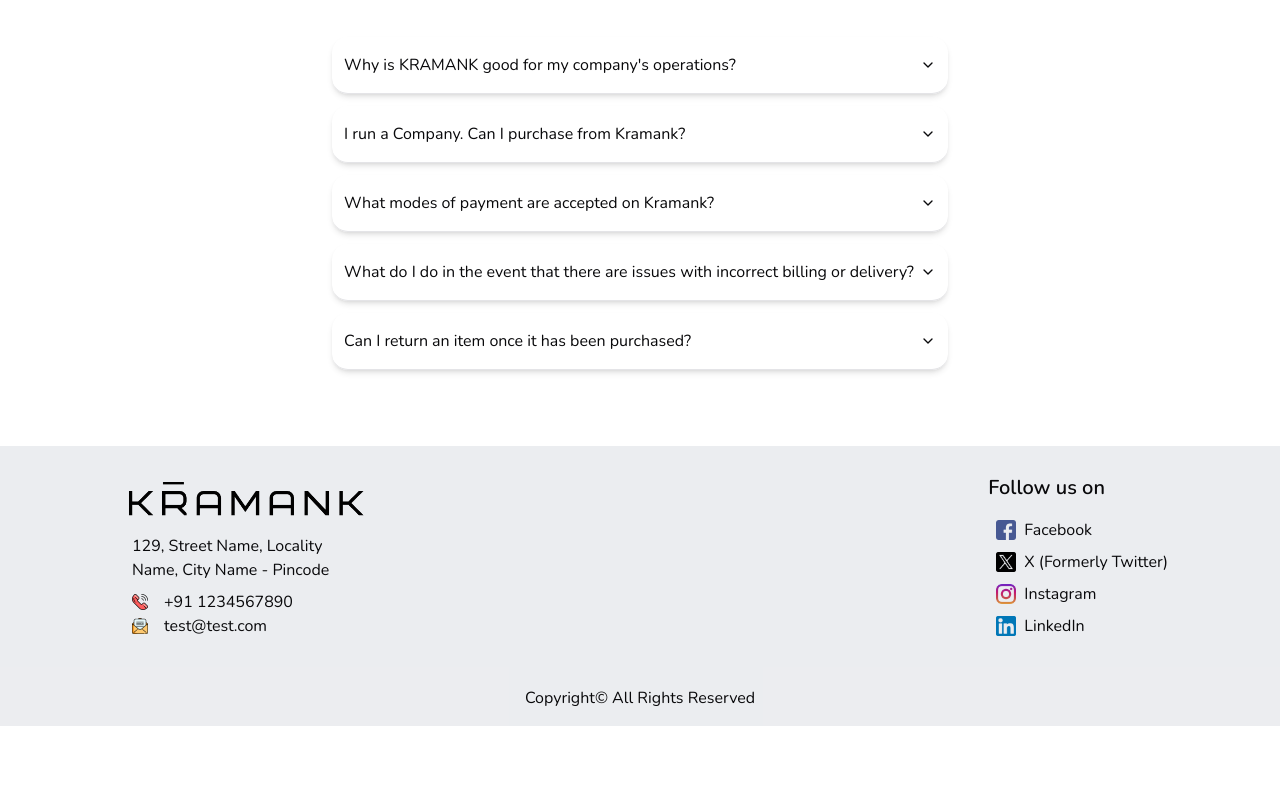
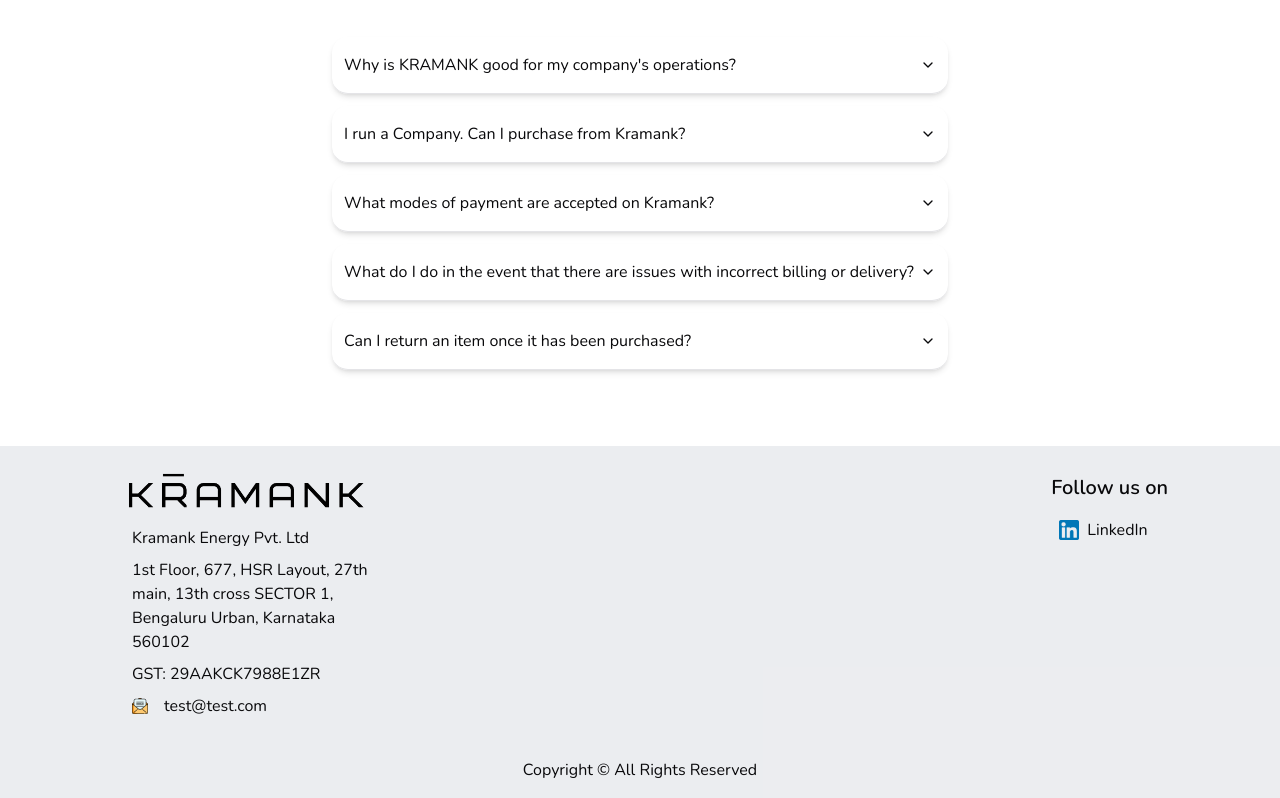
Before and after one commit to asif-choudhari/kramank-ui, a React (Vite) app: page / in a window 1280 px wide. Shown: the part 1874-2672 px from the top of the page. Before the commit the page ends 2600 px from the top, so only its background shows below. Built offline with nearby package versions, Linux system fonts and the light colour scheme.

Commit message:
landing page address

```diff
--- a/src/area/landing-page/landing-page.tsx
+++ b/src/area/landing-page/landing-page.tsx
@@ -25,7 +25,7 @@ import {
 } from "@/components/ui/accordion";
 import { Card } from "@/components/ui/card";
 import Autoplay from "embla-carousel-autoplay";
-import { useNavigate } from "react-router-dom";
+import { Link, useNavigate } from "react-router-dom";
 import { RoutePath } from "@/routes/paths";
 
 function LandingPage() {
@@ -156,14 +156,17 @@ function LandingPage() {
         </Accordion>
       </div>
       <div className="p-4 bg-gray-200/75 flex flex-col items-center justify-center">
-        <div className="mb-10 lg:px-24 w-full flex flex-col sm:flex-row items-center justify-between">
+        <div className="mb-10 lg:px-24 w-full flex flex-col sm:flex-row justify-between">
           <div>
             <img src={logoWithoutBackgroungImage} alt="logo" className="h-16" />
             <div className="px-5">
+              <div className="mb-2 w-60">Kramank Energy Pvt. Ltd</div>
               <div className="mb-2 w-60">
-                129, Street Name, Locality Name, City Name - Pincode
+                1st Floor, 677, HSR Layout, 27th main, 13th cross SECTOR 1,
+                Bengaluru Urban, Karnataka 560102
               </div>
-              <span className="flex items-center">
+              <div className="mb-2 w-60">GST: 29AAKCK7988E1ZR</div>
+              <span className="flex items-center hidden">
                 <img src={phoneImage} alt="phone" className="h-4 mr-4" />
                 +91 1234567890
               </span>
@@ -175,22 +178,24 @@ function LandingPage() {
           </div>
           <div className="pt-10 sm: pt-3 text-xl font-bold flex flex-col items-center sm:items-start">
             Follow us on
-            <ul className="pt-2 flex justify-center sm:block">
+            <span className="pt-2 flex justify-center sm:block">
               {followItems.map((item) => (
-                <li
+                <Link
+                  to={item.link}
                   key={item.id}
                   className="my-2 flex items-center cursor-pointer"
                 >
                   <img src={item.image} alt={item.name} className="h-5 mx-2" />
+
                   <span className="text-base font-normal hidden sm:block">
                     {item.name}
                   </span>
-                </li>
+                </Link>
               ))}
-            </ul>
+            </span>
           </div>
         </div>
-        <div>Copyright&copy; All Rights Reserved</div>
+        <div>Copyright &copy; All Rights Reserved</div>
       </div>
     </>
   );
--- a/src/area/landing-page/static-data.ts
+++ b/src/area/landing-page/static-data.ts
@@ -1,18 +1,18 @@
-import fruitsImage from '../../assets/fruits.png';
-import juiceImage from '../../assets/juice.png';
-import snacksImage from '../../assets/snacks.png';
-import sweetsImage from '../../assets/sweets.png';
-import essentialsImage from '../../assets/essentials.png';
-import giftsImage from '../../assets/gifts.png';
-import medalImage from '../../assets/medal.png';
-import vendorImage from '../../assets/vendor.png';
-import fastDeliveryImage from '../../assets/fast-delivery.png';
-import dashboardImage from '@/assets/dashboard.png';
-import foodImage from '../../assets/food.png';
-import facebookImage from '../../assets/facebook.png';
-import xImage from '../../assets/twitter.png';
-import instagramImage from '../../assets/instagram.png';
-import linkedInImage from '../../assets/linkedin.png';
+import fruitsImage from "../../assets/fruits.png";
+import juiceImage from "../../assets/juice.png";
+import snacksImage from "../../assets/snacks.png";
+import sweetsImage from "../../assets/sweets.png";
+import essentialsImage from "../../assets/essentials.png";
+import giftsImage from "../../assets/gifts.png";
+import medalImage from "../../assets/medal.png";
+import vendorImage from "../../assets/vendor.png";
+import fastDeliveryImage from "../../assets/fast-delivery.png";
+import dashboardImage from "@/assets/dashboard.png";
+import foodImage from "../../assets/food.png";
+import facebookImage from "../../assets/facebook.png";
+import xImage from "../../assets/twitter.png";
+import instagramImage from "../../assets/instagram.png";
+import linkedInImage from "../../assets/linkedin.png";
 
 export const catalogItems = [
   {
@@ -42,67 +42,109 @@ export const catalogItems = [
 ];
 
 export const whyItems = [
-  {text1: "Quality", text2: "Consistency", image: medalImage},
-  {text1: "Single Vendor", text2: "Marketplace", image: vendorImage},
-  {text1: "Centralized", text2: "Dashboard", image: dashboardImage},
-  {text1: "On Time", text2: "Delivery", image: fastDeliveryImage},
+  { text1: "Quality", text2: "Consistency", image: medalImage },
+  { text1: "Single Vendor", text2: "Marketplace", image: vendorImage },
+  { text1: "Centralized", text2: "Dashboard", image: dashboardImage },
+  { text1: "On Time", text2: "Delivery", image: fastDeliveryImage },
 ];
 
 export const successStoriesItems = [
-  {image: foodImage, name: "Customer Name", bussinessName: "Bussiness Name", location:"Bangalore, India",  description: "Lorem ipsum dolor sit amet, consectetur adipiscing elit. Nulla ligula turpis, mollis et dapibus vitae, venenatis eu ligula. Quisque interdum accumsan est vel iaculis. Fusce cursus id turpis vel elementum. Praesent id placerat sapien."},
-  {image: foodImage, name: "Customer Name", bussinessName: "Bussiness Name", location:"Bangalore, India",  description: "Lorem ipsum dolor sit amet, consectetur adipiscing elit. Nulla ligula turpis, mollis et dapibus vitae, venenatis eu ligula. Quisque interdum accumsan est vel iaculis. Fusce cursus id turpis vel elementum. Praesent id placerat sapien."},
-  {image: foodImage, name: "Customer Name", bussinessName: "Bussiness Name", location:"Bangalore, India",  description: "Lorem ipsum dolor sit amet, consectetur adipiscing elit. Nulla ligula turpis, mollis et dapibus vitae, venenatis eu ligula. Quisque interdum accumsan est vel iaculis. Fusce cursus id turpis vel elementum. Praesent id placerat sapien."},
-  {image: foodImage, name: "Customer Name", bussinessName: "Bussiness Name", location:"Bangalore, India",  description: "Lorem ipsum dolor sit amet, consectetur adipiscing elit. Nulla ligula turpis, mollis et dapibus vitae, venenatis eu ligula. Quisque interdum accumsan est vel iaculis. Fusce cursus id turpis vel elementum. Praesent id placerat sapien."},
-  {image: foodImage, name: "Customer Name", bussinessName: "Bussiness Name", location:"Bangalore, India",  description: "Lorem ipsum dolor sit amet, consectetur adipiscing elit. Nulla ligula turpis, mollis et dapibus vitae, venenatis eu ligula. Quisque interdum accumsan est vel iaculis. Fusce cursus id turpis vel elementum. Praesent id placerat sapien."}
+  {
+    image: foodImage,
+    name: "Customer Name",
+    bussinessName: "Bussiness Name",
+    location: "Bangalore, India",
+    description:
+      "Lorem ipsum dolor sit amet, consectetur adipiscing elit. Nulla ligula turpis, mollis et dapibus vitae, venenatis eu ligula. Quisque interdum accumsan est vel iaculis. Fusce cursus id turpis vel elementum. Praesent id placerat sapien.",
+  },
+  {
+    image: foodImage,
+    name: "Customer Name",
+    bussinessName: "Bussiness Name",
+    location: "Bangalore, India",
+    description:
+      "Lorem ipsum dolor sit amet, consectetur adipiscing elit. Nulla ligula turpis, mollis et dapibus vitae, venenatis eu ligula. Quisque interdum accumsan est vel iaculis. Fusce cursus id turpis vel elementum. Praesent id placerat sapien.",
+  },
+  {
+    image: foodImage,
+    name: "Customer Name",
+    bussinessName: "Bussiness Name",
+    location: "Bangalore, India",
+    description:
+      "Lorem ipsum dolor sit amet, consectetur adipiscing elit. Nulla ligula turpis, mollis et dapibus vitae, venenatis eu ligula. Quisque interdum accumsan est vel iaculis. Fusce cursus id turpis vel elementum. Praesent id placerat sapien.",
+  },
+  {
+    image: foodImage,
+    name: "Customer Name",
+    bussinessName: "Bussiness Name",
+    location: "Bangalore, India",
+    description:
+      "Lorem ipsum dolor sit amet, consectetur adipiscing elit. Nulla ligula turpis, mollis et dapibus vitae, venenatis eu ligula. Quisque interdum accumsan est vel iaculis. Fusce cursus id turpis vel elementum. Praesent id placerat sapien.",
+  },
+  {
+    image: foodImage,
+    name: "Customer Name",
+    bussinessName: "Bussiness Name",
+    location: "Bangalore, India",
+    description:
+      "Lorem ipsum dolor sit amet, consectetur adipiscing elit. Nulla ligula turpis, mollis et dapibus vitae, venenatis eu ligula. Quisque interdum accumsan est vel iaculis. Fusce cursus id turpis vel elementum. Praesent id placerat sapien.",
+  },
 ];
 
 export const faqItems = [
   {
     id: 1,
     question: "Why is KRAMANK good for my company's operations?",
-    answer: "We offer a vast catalog of products that you can search and order quickly. As a single vendor for all the products your company needs, we can fulfill all your requirements. Our prices are competitive, and our deliveries are on time."
+    answer:
+      "We offer a vast catalog of products that you can search and order quickly. As a single vendor for all the products your company needs, we can fulfill all your requirements. Our prices are competitive, and our deliveries are on time.",
   },
   {
     id: 2,
     question: "I run a Company. Can I purchase from Kramank?",
-    answer: "Absolutely. Kramank is open to anyone who runs a company, whether you operate from a single branch, hundreds of branches."
+    answer:
+      "Absolutely. Kramank is open to anyone who runs a company, whether you operate from a single branch, hundreds of branches.",
   },
   {
     id: 3,
     question: "What modes of payment are accepted on Kramank?",
-    answer: "We accept online payments via net banking, credit cards, debit cards, and UPI."
+    answer:
+      "We accept online payments via net banking, credit cards, debit cards, and UPI.",
   },
   {
     id: 4,
-    question: "What do I do in the event that there are issues with incorrect billing or delivery?",
-    answer: "If you experience any issues with delivery or billing, please contact our support team at help@kramank.com. We will assist you in resolving the problem as quickly as possible."
+    question:
+      "What do I do in the event that there are issues with incorrect billing or delivery?",
+    answer:
+      "If you experience any issues with delivery or billing, please contact our support team at help@kramank.com. We will assist you in resolving the problem as quickly as possible.",
   },
   {
     id: 5,
     question: "Can I return an item once it has been purchased?",
-    answer: "Items must be returned during delivery if there are quality issues or other concerns. Returns are not accepted after the item has been accepted."
-  }
-]
+    answer:
+      "Items must be returned during delivery if there are quality issues or other concerns. Returns are not accepted after the item has been accepted.",
+  },
+];
 
 export const followItems = [
-  {
-    id: 1,
-    name: "Facebook",
-    image: facebookImage,
-  },
-  {
-    id: 2,
-    name: "X (Formerly Twitter)",
-    image: xImage,
-  },
-  {
-    id: 3,
-    name: "Instagram",
-    image: instagramImage,
-  },
+  // {
+  //   id: 1,
+  //   name: "Facebook",
+  //   image: facebookImage,
+  // },
+  // {
+  //   id: 2,
+  //   name: "X (Formerly Twitter)",
+  //   image: xImage,
+  // },
+  // {
+  //   id: 3,
+  //   name: "Instagram",
+  //   image: instagramImage,
+  // },
   {
     id: 4,
     name: "LinkedIn",
     image: linkedInImage,
+    link: "https://www.linkedin.com/company/kramank-com/",
   },
 ];
```
